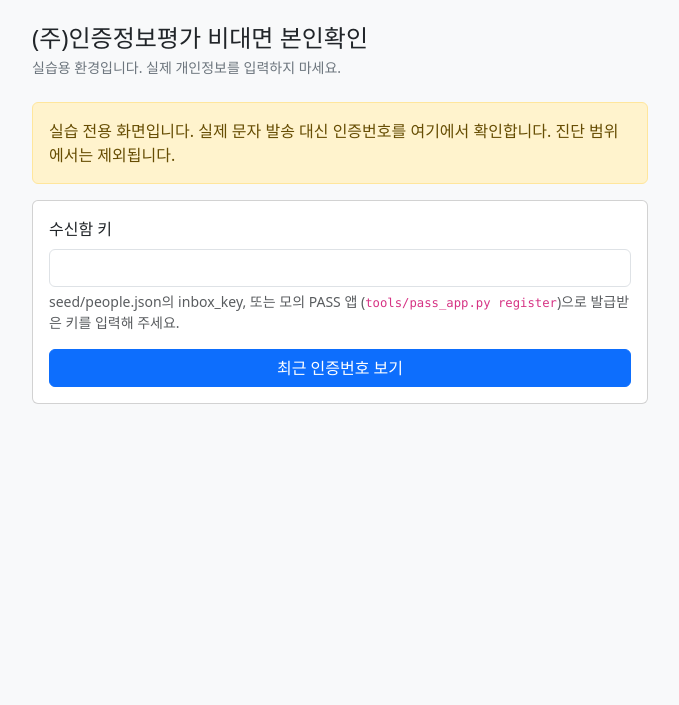
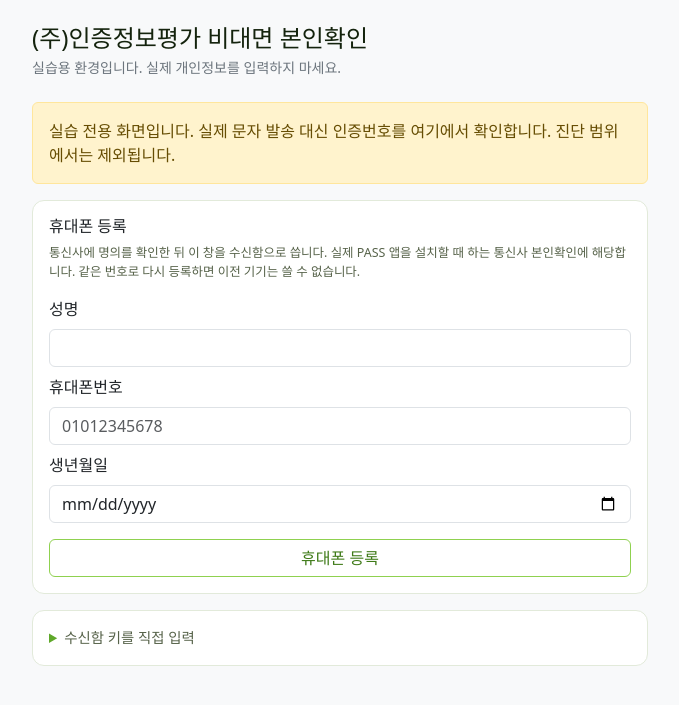
Before and after one commit to ConsulT34M/IJ-info, a Flask app: page /test-inbox/ in a window 1280 px wide. Shown: the top 705 px of the page, without its empty margins (300-979 px from the left). Run offline with Flask 3, Linux system fonts and the light colour scheme; some libraries are stand-ins or nearby versions.

Commit message:
수신함 키를 화면에서 발급받는다 + 브랜드 테마 공통화 (D99)
다른 컴퓨터에서 받아 돌리던 팀원이 수신함 화면에서 막혔다. 안내가
"tools/pass_app.py register 로 발급받은 키를 입력하세요" 뿐이라 터미널을 열어
CLI 를 돌려야만 인증번호를 볼 수 있었다.

- /test-inbox/ 에 휴대폰 등록 폼 추가. 같은 POST /test-inbox/devices 를 거쳐
  통신사 명의 확인(MC-03)을 하고 키를 발급한다. CLI 와 같은 엔드포인트·같은 검사다
- 브라우저로 등록하면 키를 서버 세션에만 두고 화면에 찍지 않는다.
  등록한 창에는 '문자 확인' 버튼 하나만 남는다 — 옮겨 적을 일이 없다
- /test-inbox/latest 는 inbox_key 가 비면 세션 키를 쓴다.
  직접 입력 칸은 <details> 안에 접어 뒀다
- Accept: application/json 이면 전처럼 JSON. CLI 계약은 그대로다
- start_session()/end_session() 이 세션을 비울 때 test_inbox_ 키는 남긴다.
  안 그러면 인증창에 들어가는 순간 다른 탭의 기기 등록이 날아간다

static/brand.css 신설 — 색 토큰·버튼·포커스·카드를 한곳에. 값은 공개 홈페이지와 같다.
admin.css 의 중복 토큰은 걷어내고 관리자 전용 규칙만 남겼다.
인증번호는 받은 문자처럼 보이게 했다(테스트의 display-6 선택자도 ij-code 로 수정).

테스트 5개 추가(536 → 541).

Co-Authored-By: Claude Opus 5 <noreply@anthropic.com>

```diff
--- /dev/null
+++ b/app/static/brand.css
@@ -0,0 +1,111 @@
+/* (주)인증정보평가 공통 브랜드 — 인증창 · 테스트 수신함 · 관리자 콘솔이 함께 쓴다.
+ *
+ * 색 값은 공개 홈페이지(static/site/site.css)와 같다. 한 곳에서만 고치려고 모아 뒀다.
+ * CSP에 'unsafe-inline'이 없으므로 inline style·<style>을 쓸 수 없다. 전부 여기에 둔다. */
+
+:root {
+  --ij-lime: #8fd14f;
+  --ij-green: #5fa82a;
+  --ij-green-dark: #3e7a17;
+  --ij-ink: #14230d;
+  --ij-ink-soft: #566249;
+  --ij-line: #e2eada;
+  --ij-bg-soft: #f6faf0;
+  --ij-radius: 12px;
+  --ij-shadow: 0 1px 2px rgba(20, 35, 13, .05), 0 8px 24px rgba(20, 35, 13, .06);
+}
+
+body {
+  background: var(--ij-bg-soft);
+  color: var(--ij-ink);
+}
+
+a { color: var(--ij-green-dark); text-decoration: none; }
+a:hover { color: var(--ij-green); text-decoration: underline; }
+.btn, .page-link { text-decoration: none; }
+
+.btn-primary {
+  --bs-btn-bg: var(--ij-green);
+  --bs-btn-border-color: var(--ij-green);
+  --bs-btn-hover-bg: var(--ij-green-dark);
+  --bs-btn-hover-border-color: var(--ij-green-dark);
+  --bs-btn-active-bg: var(--ij-green-dark);
+  --bs-btn-active-border-color: var(--ij-green-dark);
+  --bs-btn-disabled-bg: var(--ij-lime);
+  --bs-btn-disabled-border-color: var(--ij-lime);
+}
+
+.btn-outline-primary {
+  --bs-btn-color: var(--ij-green-dark);
+  --bs-btn-border-color: var(--ij-lime);
+  --bs-btn-hover-bg: var(--ij-green);
+  --bs-btn-hover-border-color: var(--ij-green);
+  --bs-btn-active-bg: var(--ij-green-dark);
+  --bs-btn-active-border-color: var(--ij-green-dark);
+}
+
+.text-bg-success { background-color: var(--ij-green) !important; }
+
+.card {
+  border-color: var(--ij-line);
+  border-radius: var(--ij-radius);
+}
+
+/* 키보드로 옮겨 다닐 때 지금 어디인지 분명하게 */
+a:focus-visible,
+button:focus-visible,
+input:focus-visible,
+select:focus-visible,
+textarea:focus-visible {
+  outline: 2px solid var(--ij-green);
+  outline-offset: 2px;
+  border-radius: 4px;
+}
+
+.form-control:focus,
+.form-select:focus {
+  border-color: var(--ij-lime);
+  box-shadow: 0 0 0 .2rem rgba(143, 209, 79, .25);
+}
+
+/* 머리말의 로고 */
+.ij-brand {
+  display: inline-flex;
+  align-items: center;
+  gap: .55rem;
+  color: var(--ij-ink);
+}
+
+.ij-brand img { width: 30px; height: 30px; }
+
+.ij-footnote {
+  font-size: .78rem;
+  color: var(--ij-ink-soft);
+}
+
+/* 테스트 문자 수신함 — 받은 문자처럼 보이게 */
+.ij-message {
+  border-color: var(--ij-lime);
+  box-shadow: var(--ij-shadow);
+}
+
+.ij-message-from {
+  font-size: .85rem;
+  font-weight: 600;
+  color: var(--ij-green-dark);
+}
+
+.ij-code {
+  font-size: 2.5rem;
+  font-weight: 700;
+  letter-spacing: .25em;
+  color: var(--ij-ink);
+}
+
+details.card > summary {
+  cursor: pointer;
+  font-size: .9rem;
+  color: var(--ij-ink-soft);
+}
+
+details.card > summary::marker { color: var(--ij-green); }
--- a/app/templates/admin/base.html
+++ b/app/templates/admin/base.html
@@ -7,6 +7,7 @@
   <title>{% block title %}관리자{% endblock %} · (주)인증정보평가 관리자 콘솔</title>
   <link rel="icon" href="{{ url_for('static', filename='site/logo-mark.svg') }}">
   <link rel="stylesheet" href="https://cdn.jsdelivr.net/npm/bootstrap@5.3.3/dist/css/bootstrap.min.css">
+  <link rel="stylesheet" href="{{ url_for('static', filename='brand.css') }}">
   <link rel="stylesheet" href="{{ url_for('static', filename='admin.css') }}">
 </head>
 <body>
--- a/app/templates/base.html
+++ b/app/templates/base.html
@@ -6,6 +6,7 @@
   <meta name="referrer" content="no-referrer">
   <title>{% block title %}본인확인{% endblock %} · (주)인증정보평가</title>
   <link rel="stylesheet" href="https://cdn.jsdelivr.net/npm/bootstrap@5.3.3/dist/css/bootstrap.min.css">
+  <link rel="stylesheet" href="{{ url_for('static', filename='brand.css') }}">
   <link rel="stylesheet" href="{{ url_for('static', filename='app.css') }}">
 </head>
 <body class="bg-body-tertiary">
--- a/app/templates/test_inbox/inbox.html
+++ b/app/templates/test_inbox/inbox.html
@@ -10,28 +10,78 @@
 {% endif %}
 
 {% if code %}
-<div class="card mb-3">
+<div class="card mb-3 ij-message">
   <div class="card-body">
-    <h2 class="h5 card-title">{{ phone_mask }}</h2>
-    <p class="display-6 mb-1">{{ code }}</p>
-    <p class="text-secondary small mb-0">유효 시각 {{ code_expires_at }} (발송 {{ issue_no }}회차)</p>
+    <p class="ij-message-from mb-2">[인증정보평가] 본인확인 인증번호</p>
+    <p class="ij-code mb-1">{{ code }}</p>
+    <p class="ij-footnote mb-0">
+      {{ phone_mask }} · 유효 시각 {{ code_expires_at }} (발송 {{ issue_no }}회차)
+    </p>
   </div>
 </div>
 {% endif %}
 
-<div class="card">
+{% if registered_phone %}
+<div class="card mb-3">
   <div class="card-body">
+    <h2 class="h6 card-title">등록된 휴대폰</h2>
+    <p class="mb-3">
+      <span class="badge text-bg-success">{{ registered_phone }}</span>
+      <span class="ij-footnote">이 창이 휴대폰 역할을 합니다. 수신함 키를 옮겨 적지 않아도 됩니다.</span>
+    </p>
+    <form method="post" action="{{ url_for('test_inbox.latest') }}">
+      <input type="hidden" name="csrf_token" value="{{ csrf_token() }}">
+      <button type="submit" class="btn btn-primary w-100">문자 확인</button>
+    </form>
+  </div>
+</div>
+{% endif %}
+
+<div class="card mb-3">
+  <div class="card-body">
+    <h2 class="h6 card-title">
+      {% if registered_phone %}다른 휴대폰 등록{% else %}휴대폰 등록{% endif %}
+    </h2>
+    <p class="ij-footnote">
+      통신사에 명의를 확인한 뒤 이 창을 수신함으로 씁니다. 실제 PASS 앱을 설치할 때 하는
+      통신사 본인확인에 해당합니다. 같은 번호로 다시 등록하면 이전 기기는 쓸 수 없습니다.
+    </p>
+    <form method="post" action="{{ url_for('test_inbox.register_device') }}">
+      <input type="hidden" name="csrf_token" value="{{ csrf_token() }}">
+      <div class="mb-2">
+        <label class="form-label" for="name">성명</label>
+        <input class="form-control" type="text" id="name" name="name" autocomplete="off" required>
+      </div>
+      <div class="mb-2">
+        <label class="form-label" for="phone_number">휴대폰번호</label>
+        <input class="form-control" type="tel" id="phone_number" name="phone_number"
+               inputmode="numeric" placeholder="01012345678" autocomplete="off" required>
+      </div>
+      <div class="mb-3">
+        <label class="form-label" for="birth_date">생년월일</label>
+        <input class="form-control" type="date" id="birth_date" name="birth_date" required>
+      </div>
+      <button type="submit" class="btn btn-outline-primary w-100">휴대폰 등록</button>
+    </form>
+  </div>
+</div>
+
+<details class="card">
+  <summary class="card-body py-3 mb-0">수신함 키를 직접 입력</summary>
+  <div class="card-body pt-0">
     <form method="post" action="{{ url_for('test_inbox.latest') }}">
       <input type="hidden" name="csrf_token" value="{{ csrf_token() }}">
       <div class="mb-3">
         <label class="form-label" for="inbox_key">수신함 키</label>
         <input class="form-control" type="text" id="inbox_key" name="inbox_key"
                autocomplete="off" required>
-        <div class="form-text">seed/people.json의 inbox_key, 또는 모의 PASS 앱
-          (<code>tools/pass_app.py register</code>)으로 발급받은 키를 입력해 주세요.</div>
+        <div class="form-text">
+          <code>seed/people.json</code>의 <code>inbox_key</code>, 또는 모의 PASS 앱
+          (<code>tools/pass_app.py register</code>)으로 발급받은 키입니다.
+        </div>
       </div>
-      <button type="submit" class="btn btn-primary w-100">최근 인증번호 보기</button>
+      <button type="submit" class="btn btn-outline-primary w-100">최근 인증번호 보기</button>
     </form>
   </div>
-</div>
+</details>
 {% endblock %}
--- a/app/test_inbox/routes.py
+++ b/app/test_inbox/routes.py
@@ -3,7 +3,13 @@
 실제 문자를 보낼 수 없으니 여기서 인증번호를 꺼내 본다. D3에 따라
 TEST_INBOX_ALLOWED_IPS에 있는 IP만 접근할 수 있다.
 
-수신함 키는 `tools/pass_app.py`(모의 PASS 앱)가 기기 등록으로 발급받는다(D85).
+수신함 키는 기기 등록으로 발급받는다(D85). 등록하는 길은 둘이다.
+
+- 이 화면의 「휴대폰 등록」 — 브라우저를 휴대폰으로 삼는다. 키가 서버 세션에 남아
+  이용자가 키를 옮겨 적을 일이 없다(D99).
+- `tools/pass_app.py`(모의 PASS 앱) — 터미널에서 같은 경로를 쓴다.
+
+어느 쪽이든 통신사 명의 확인(MC-03)을 통과해야 키가 나온다.
 people.json의 값을 그대로 쓰는 것도 아직 된다.
 """
 
@@ -12,7 +18,17 @@ from __future__ import annotations
 from datetime import date
 from secrets import token_urlsafe
 
-from flask import Blueprint, abort, current_app, jsonify, render_template, request
+from flask import (
+    Blueprint,
+    abort,
+    current_app,
+    jsonify,
+    redirect,
+    render_template,
+    request,
+    session,
+    url_for,
+)
 
 from app.common import carrier
 from app.common.client_ip import client_ip
@@ -23,6 +39,10 @@ from app.common.timeutil import kst_isoformat, now_utc
 from app.models import PhoneOtp, TestPhone, db
 
 bp = Blueprint("test_inbox", __name__, url_prefix="/test-inbox")
+
+# 이 창을 휴대폰으로 등록했을 때 키를 두는 자리. 서버 세션이라 화면에 나오지 않는다.
+SESSION_INBOX_KEY = "test_inbox_key"
+SESSION_PHONE_MASK = "test_inbox_phone_mask"
 
 
 @bp.before_request
@@ -35,8 +55,11 @@ def _only_allowed_ips():
 
 @bp.get("/")
 def inbox_page():
-    """수신함 키 입력 화면."""
-    return render_template("test_inbox/inbox.html")
+    """휴대폰 등록 · 수신함 키 입력 화면."""
+    return render_template(
+        "test_inbox/inbox.html",
+        registered_phone=session.get(SESSION_PHONE_MASK),
+    )
 
 
 def _wants_json() -> bool:
@@ -49,7 +72,15 @@ def _inbox_error(message: str, status: int, phone_mask: str | None = None):
     """수신함 오류를 요청한 형식으로 돌려준다."""
     if _wants_json():
         return jsonify(error=message, phone_mask=phone_mask), status
-    return render_template("test_inbox/inbox.html", error=message, phone_mask=phone_mask), status
+    return (
+        render_template(
+            "test_inbox/inbox.html",
+            error=message,
+            phone_mask=phone_mask,
+            registered_phone=session.get(SESSION_PHONE_MASK),
+        ),
+        status,
+    )
 
 
 @bp.post("/latest")
@@ -57,7 +88,10 @@ def latest():
     """수신함 키로 가장 최근의 유효한 인증번호를 꺼낸다."""
     inbox_key = (request.form.get("inbox_key") or "").strip()
     if not inbox_key:
-        return _inbox_error("수신함 키를 입력해 주세요.", 400)
+        # 이 창으로 휴대폰을 등록했으면 그 키를 쓴다. 옮겨 적을 필요가 없다(D99).
+        inbox_key = session.get(SESSION_INBOX_KEY) or ""
+    if not inbox_key:
+        return _inbox_error("휴대폰을 먼저 등록하거나 수신함 키를 입력해 주세요.", 400)
 
     phone = db.session.scalars(
         db.select(TestPhone).filter_by(inbox_key_hash=sha256_hex(inbox_key))
@@ -138,7 +172,15 @@ def register_device():
     row.inbox_key_hash = sha256_hex(inbox_key)
     db.session.commit()
     current_app.logger.info("기기 등록: phone_mask=%s", row.phone_mask)
-    return jsonify(inbox_key=inbox_key, phone_mask=row.phone_mask), 200
+
+    if _wants_json():
+        return jsonify(inbox_key=inbox_key, phone_mask=row.phone_mask), 200
+
+    # 브라우저는 이 창을 휴대폰으로 쓴다. 키는 서버 세션에만 두고 화면에 띄우지 않는다 —
+    # 실제로도 문자는 기기에 오지 저장소 열쇠를 사람이 옮겨 적지 않는다(D99).
+    session[SESSION_INBOX_KEY] = inbox_key
+    session[SESSION_PHONE_MASK] = row.phone_mask
+    return redirect(url_for("test_inbox.inbox_page"))
 
 
 def _looks_like_a_date(value: str) -> bool:
```
Also changed, not shown: app/common/stage.py (+11 -1 lines), app/static/admin.css (+2 -89 lines), docs/DECISIONS.md (+53 -0 lines), tests/conftest.py (+1 -1 lines), tests/test_api_direct.py (+1 -1 lines), tests/test_pass_device.py (+96 -1 lines), README.md.
